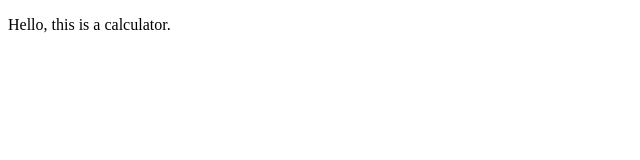
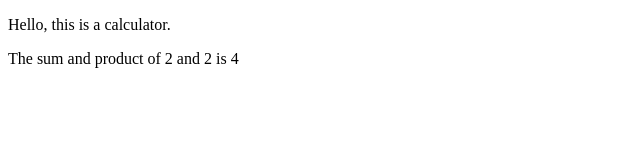
Before and after one commit to collcun/calculator, a plain HTML site: page index.html in a window 1280 px wide. Shown: the whole page, without its empty margins (0-640 px from the left). Drawn offline with Linux system fonts and the light colour scheme.

Commit message:
move from console.log to dom manipulation

```diff
--- a/calculation.js
+++ b/calculation.js
@@ -1,6 +1 @@
-console.log("Hello.");
-console.log("Now calculating the sum and product of 2 and 2!");
-console.log(2 + 2);
-console.log("Now calculating the sum of 3 and 2!");
-console.log(3 + 2);
-console.log("Goodbye.");
+document.getElementById("calculation").innerHTML=String(2+2);
--- a/index.html
+++ b/index.html
@@ -6,7 +6,8 @@
   </head>
   <body>
     <p>Hello, this is a calculator.</p>
-    <span id="calculation"></span>
-    <script src="calcuation.js"></script>
+    <div class="the-good-bit">
+      <p>The sum and product of 2 and 2 is <span id="calculation">not yet known!!</span></p>
+    <script src="calculation.js"></script>
   </body>
 </html>
```
